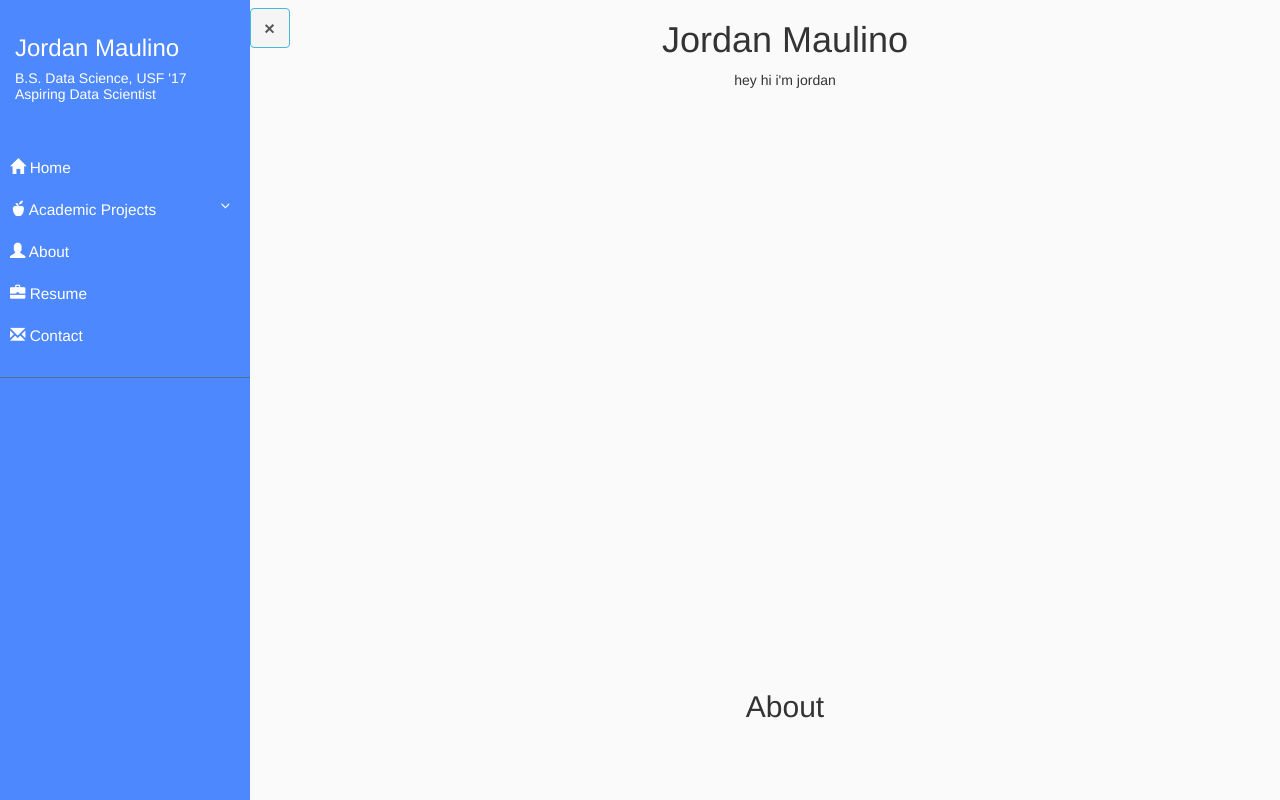
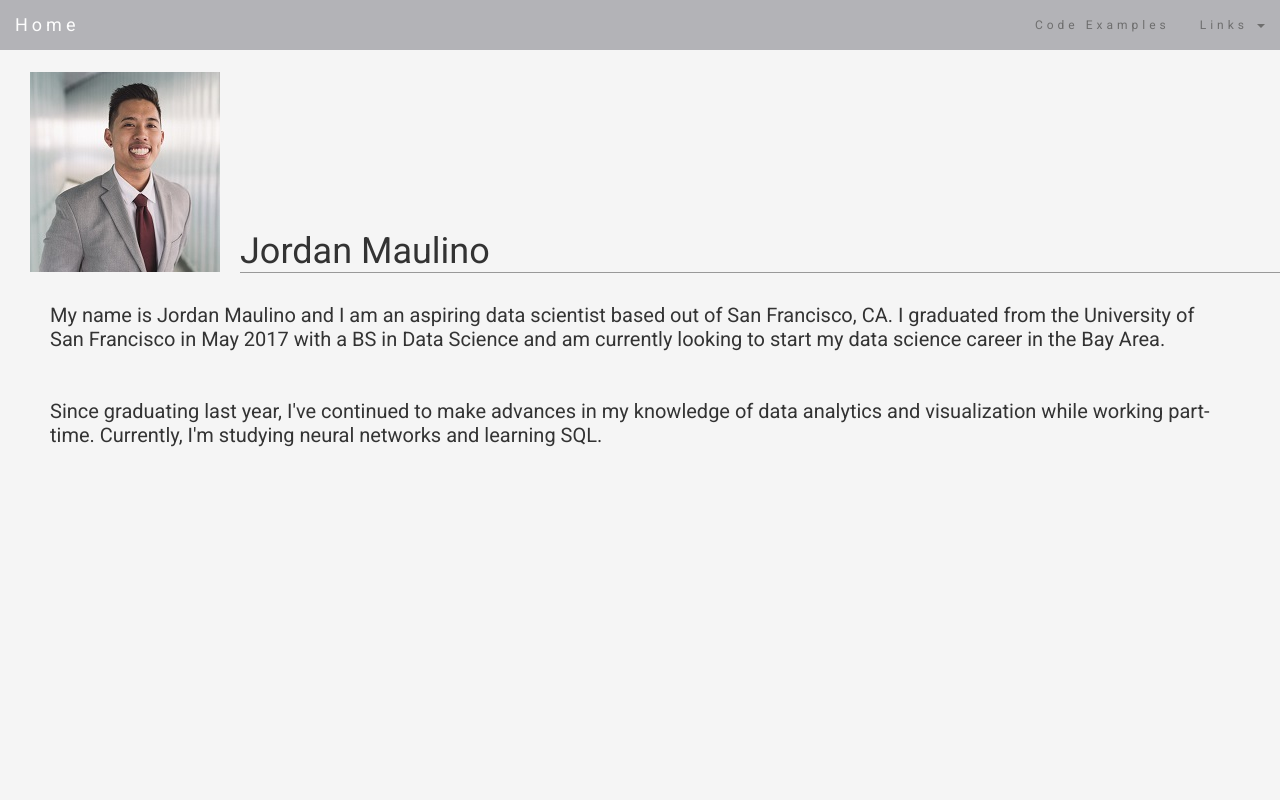
Before and after one commit to jpmaulino/jpmaulino.github.io, a plain HTML site: page index.html in a window 1280 px wide. Drawn offline with nearby package versions, Linux system fonts and the light colour scheme; some packages are replaced by stand-ins of ours; a script that the page names is missing.

Commit message:
revamp website

```diff
--- a/index.html
+++ b/index.html
@@ -1,147 +1,136 @@
-<html !DOCTYPE>
+<!DOCTYPE html>
+<html lang="en">
 <head>
   <title>Jordan Maulino</title>
+  <meta charset="utf-8">
+  <meta name="viewport" content="width=device-width, initial-scale=1">
   <link rel="stylesheet" href="https://maxcdn.bootstrapcdn.com/bootstrap/3.3.7/css/bootstrap.min.css">
   <link href="https://fonts.googleapis.com/css?family=Roboto" rel="stylesheet">
-    <link rel="stylesheet" href="style.css">
+  <script src="https://ajax.googleapis.com/ajax/libs/jquery/1.12.4/jquery.min.js"></script>
+  <script src="https://maxcdn.bootstrapcdn.com/bootstrap/3.3.7/js/bootstrap.min.js"></script>
 </head>
+<style>
+body{
+  background-color: whitesmoke;
+  margin: ;
+  text-align: center;
+  font: 20px Roboto, sans-serif;
+  line-height: 1.8
+}
+
+#about{
+  font: 20px Roboto, sans-serif;
+  text-align: left;
+  margin-top: 30px;
+  margin-left: 50px;
+  margin-right: 50px;
+}
+
+#titlename{
+  margin-left: 240px;
+  text-align:left;
+  margin-top: 160px;
+  border-bottom: 1px solid #999;
+}
+
+#pic{
+  float: left;
+  margin-left: 30px;
+}
+
+.navbar {
+  font-family: Roboto, sans-serif;
+  margin-bottom: 0;
+  background-color: #a3a3a8;
+  border: 0;
+  font-size: 11px !important;
+  letter-spacing: 4px;
+  opacity: 0.8;
+}
+
+.navbar li a, .navbar .navbar-brand{
+  color: #fff !important;
+}
+
+.navbar li a, .navbar{
+  font-size: 12px !important;
+  color: #4d4d4d !important;
+}
+
+.navbar-nav li a:hover {
+    color: #fff !important;
+}
+
+.navbar-nav li.active a {
+    color: #fff !important;
+    background-color: #29292c !important;
+}
+
+.navbar-default .navbar-toggle {
+    border-color: transparent;
+}
+
+/*dropdown*/
+.open .dropdown-toggle {
+    color: #fff ;
+    background-color: #7c7c83 !important;
+}
+
+/* Dropdown links */
+.dropdown-menu li a:hover {
+    color: #fff !important;
+    background-color: #7c7c83 !important
+}
+
+</style>
 <body>
 
-  <div class="wrapper">
-
-
-    <!-- SIDEBAR -->
-    <nav id = "sidebar">
-      <!-- HEADER -->
-      <div class="sidebar-header">
-        <h3>Jordan Maulino</h3>
-        <h5>B.S. Data Science, USF '17 <br>Aspiring Data Scientist</h5>
-        <h2>JM</h2>
+  <!-- navbar -->
+  <nav class="navbar navbar-default navbar-fixed-top">
+    <div class="container-fluid">
+      <div class="navbar-header">
+        <button type="button" class="navbar-toggle" data-toggle="collapse" data-target="myNavbar">
+          <span class="icon-bar"></span>
+          <span class="icon-bar"></span>
+          <span class="icon-bar"></span>
+        </button>
+        <a class="navbar-brand navbar-left" href="index.html">Home</a>
       </div>
-
-      <!-- Sidebar Links -->
-        <ul class="list-unstyled components">
-            <li class="active">
-              <a href="#">
-                <i class="glyphicon glyphicon-home"></i>
-                Home
+      <div class="collapse navbar-collapse"id="myNavbar">
+        <ul class="nav navbar-nav navbar-right">
+          <li><a href="">Code Examples</a></li>
+          <li class="dropdown">
+            <a class="dropdown-toggle" data-toggle="dropdown" href="#">
+              Links
+              <span class="caret"></span>
             </a>
-            </li>
-
-
-            <li><!-- Link with dropdown items -->
-                <a href="#homeSubmenu" data-toggle="collapse" aria-expanded="false">
-                  <i class="glyphicon glyphicon-apple"></i>
-                  Academic Projects
-                </a>
-                <ul class="collapse list-unstyled" id="homeSubmenu">
-                    <li><a href="#">Project1</a></li>
-                    <li><a href="#">Project2</a></li>
-                    <li><a href="#">Project3</a></li>
+            <ul class="dropdown-menu">
+              <li><a href="">Resume</a></li>
+              <li><a href="https://www.linkedin.com/in/jordanmaulino/">LinkedIn</a></li>
+              <li><a href="mailto:jpmaulino@dons.usfca.edu">Email</a></li>
             </ul>
           </li>
-
-            <li>
-              <a href="#about">
-                <i class="glyphicon glyphicon-user"></i>
-                   About
-              </a>
-            </li>
-
-            <li><a href="Jordan Maulino Resume.pdf">
-              <i class="glyphicon glyphicon-briefcase"></i>
-              Resume
-            </a></li>
-
-            <li><a href="#">
-              <i class="glyphicon glyphicon-envelope"></i>
-              Contact
-            </a></li>
         </ul>
+      </div>
+    </div>
   </nav>
-
-    <button type="button" id="sidebarCollapse" class="btn btn-info navbar-btn">
-        <span></span>
-        <span></span>
-        <span></span>
-    </button>
-
-    <!-- PAGE CONTENT -->
-
-    <div id="content">
-      <h1>Jordan Maulino</h1>
-      hey hi i'm jordan
 <br>
 <br>
-      <br>
-      <br>
-      <br>
-      <br>
-      <br>
-      <br>
-      <br>
-      <br>
-      <br>
-      <br>
-      <br>
-      <br>
-      <br>
-      <br>
-      <br>
-      <br>
-      <br>
-      <br>
-      <br>
-      <br>
-      <br>
-      <br>
-      <br>
-      <br>
-      <br>
-      <br>
+<img src="jordanmaulinopic.jpg" alt="Jordan Maulino" id="pic"/>
+<h1 id="titlename">Jordan Maulino</h1>
+
+<p id="about">
+  My name is Jordan Maulino and I am an aspiring data scientist based out of San Francisco, CA. I graduated from the University of San Francisco
+  in May 2017 with a BS in Data Science and am currently looking to start my data science career in the Bay Area.
+
   <br>
   <br>
   <br>
 
-      <h2 id="about">About</h2>
-    </div>
-
-
-
-
-  </div>
-
-
-
-    <!-- jQuery CDN -->
-    <script src="https://code.jquery.com/jquery-1.12.0.min.js"></script>
-    <!-- Bootstrap Js CDN -->
-    <script src="https://maxcdn.bootstrapcdn.com/bootstrap/3.3.7/js/bootstrap.min.js"></script>
-    <!-- Nice Scroll Js CDN -->
-    <script src="https://cdnjs.cloudflare.com/ajax/libs/jquery.nicescroll/3.6.8-fix/jquery.nicescroll.min.js"></script>
-
-    <script type="text/javascript">
-      $(document).ready(function () {
-
-        $('#sidebar').niceScroll({
-          cursorcolor: '#53619d', // Changing the scrollbar color
-          cursorwidth: 4, // Changing the scrollbar width
-          cursorborder: 'none', // Rempving the scrollbar border
-        });
-
-        $('#sidebarCollapse').on('click', function () {
-          // open or close navbar
-          $('#sidebar').toggleClass('active');
-          // close dropdowns
-          $('.collapse.in').toggleClass('in');
-          // and also adjust aria-expanded attributes we use for the open/closed arrows
-          // in our CSS
-          //$('a[aria-expanded=true]').attr('aria-expanded', 'false');
-          $(this).toggleClass("active");
-        });
-
-      });
-    </script>
+  Since graduating last year, I've continued to make advances in my knowledge of data analytics and visualization while working part-time. Currently, I'm studying
+  neural networks and learning SQL.
+</p>
 
 </body>
+
 </html>
--- a/style.css
+++ /dev/null
@@ -1,170 +0,0 @@
-body{
-  font: 'Roboto', sans-serif;
-  background: #fafafa;
-}
-
-p{
-  font-family: 'Roboto', sans-serif;
-  font-size: 1.1em;
-  font-weight: 300;
-  line-height: 1.7em;
-  color: #999;
-}
-
-.wrapper{
-  display: flex;
-}
-
-a, a:hover, a:focus {
-    color: inherit;
-    text-decoration: none;
-    transition: all 0.3s;
-}
-
-#content{
-  margin: auto;
-  text-align: center;
-}
-
-#about{
-  margin: inherit;
-  text-align: inherit;
-}
-
-#sidebarCollapse {
-  margin-left: 250px;
-   width: 40px;
-   height: 40px;
-   background: #f5f5f5;
-   transition: all .3s;
-}
-
-#sidebarCollapse.active{
-  margin-left: 80px;
-  position: fixed;
-  /*transition: all .3s;*/
-}
-
-#sidebarCollapse span {
-   width: 80%;
-   height: 2px;
-   margin: 0 auto;
-   display: block;
-   background: #555;
-}
-
-#sidebarCollapse span:first-of-type {
-    /* rotate first one */
-    transform: rotate(45deg) translate(2px, 2px);
-}
-#sidebarCollapse span:nth-of-type(2) {
-    /* second one is not visible */
-    opacity: 0;
-}
-#sidebarCollapse span:last-of-type {
-    /* rotate third one */
-    transform: rotate(-45deg) translate(1px, -1px);
-}
-
-#sidebarCollapse.active span {
-    /* no rotation */
-    transform: none;
-    /* all bars are visible */
-    opacity: 1;
-    margin: 5px auto;
-}
-
-#sidebar{
-  min-width: 250px;
-  max-width: 250px;
-  height: 100vh;
-  background: #4d88ff;
-  color: #fff;
-  position: fixed;
-  transition: all 0.3s;
-}
-
-#sidebar.active{
-  min-width: 80px;
-  max-width: 80px;
-  text-align: center;
-}
-
-#sidebar .sidebar-header h2{
-  display: none;
-}
-
-#sidebar.active .sidebar-header h3{
-  display: none;
-}
-#sidebar.active .sidebar-header h5{
-  display: none;
-}
-
-#sidebar.active .sidebar-header h2{
-  display: block;
-}
-
-a[data-toggle="collapse"] {
-    position: relative;
-}
-
-a[aria-expanded="false"]::before, a[aria-expanded="true"]::before {
-    content: '\e259';
-    display: block;
-    position: absolute;
-    right: 20px;
-    font-family: 'Glyphicons Halflings';
-    font-size: 0.6em;
-}
-
-a[aria-expanded="true"]::before {
-    content: '\e260';
-}
-#sidebar .sidebar-header {
-    padding: 15px;
-}
-
-#sidebar ul.components {
-    padding: 20px 0;
-    border-bottom: 1px solid #47748b;
-}
-
-#sidebar ul p {
-    color: #fff;
-    padding: 10px;
-}
-
-#sidebar ul li a {
-    padding: 10px;
-    font-size: 1.1em;
-    display: block;
-}
-#sidebar ul li a:hover {
-    color: #7386D5;
-    background: #fff;
-}
-
-#sidebar ul li.active > a, a[aria-expanded="true"] {
-    color: #fff;
-    background: #4d88ff;
-}
-
-#sidebar ul li a{
-  text-align: left;
-}
-
-#sidebar.active ul li a{
-  padding: 20px 10px;
-  text-align: center;
-}
-
-#sidebar.active ul li a i{
-  display: block;
-}
-
-ul ul a {
-    font-size: 0.9em !important;
-    padding-left: 30px !important;
-    background: #4d88ff;
-}
```
Also changed, not shown: template.html (deleted, +0 -109 lines), jordanmaulinopic.jpg (added), 1 other file. Lines whose indentation alone changed are shown as unchanged.
